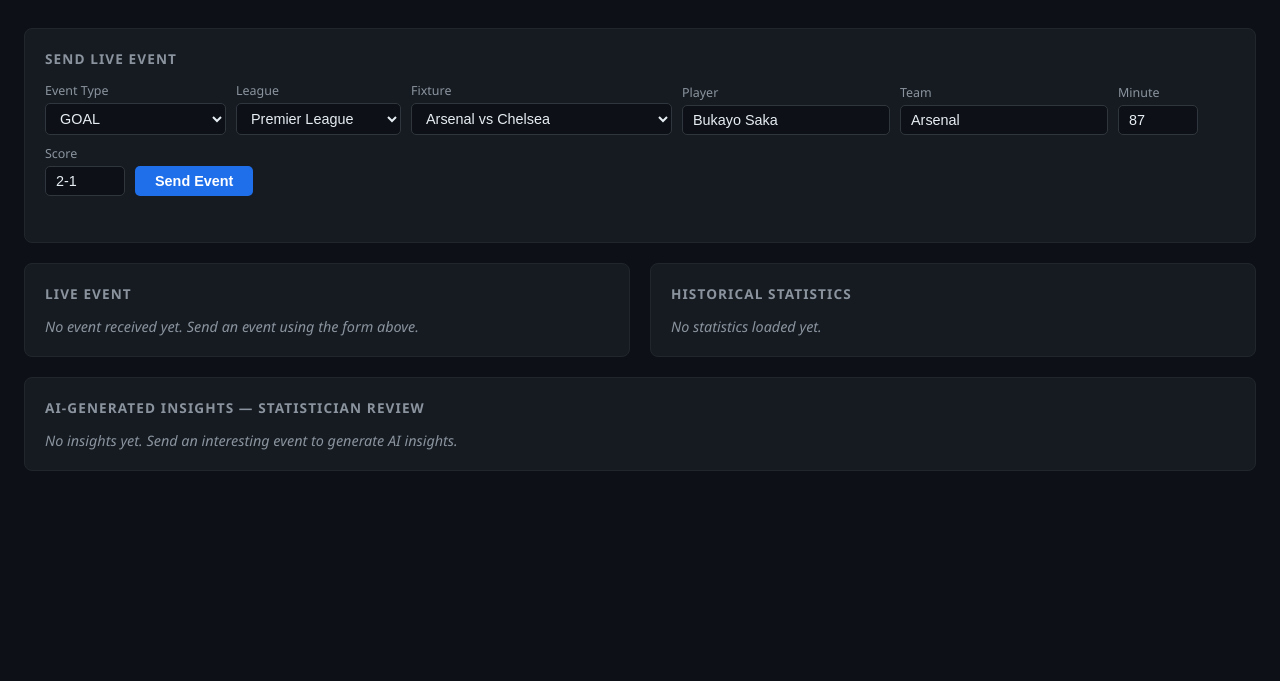
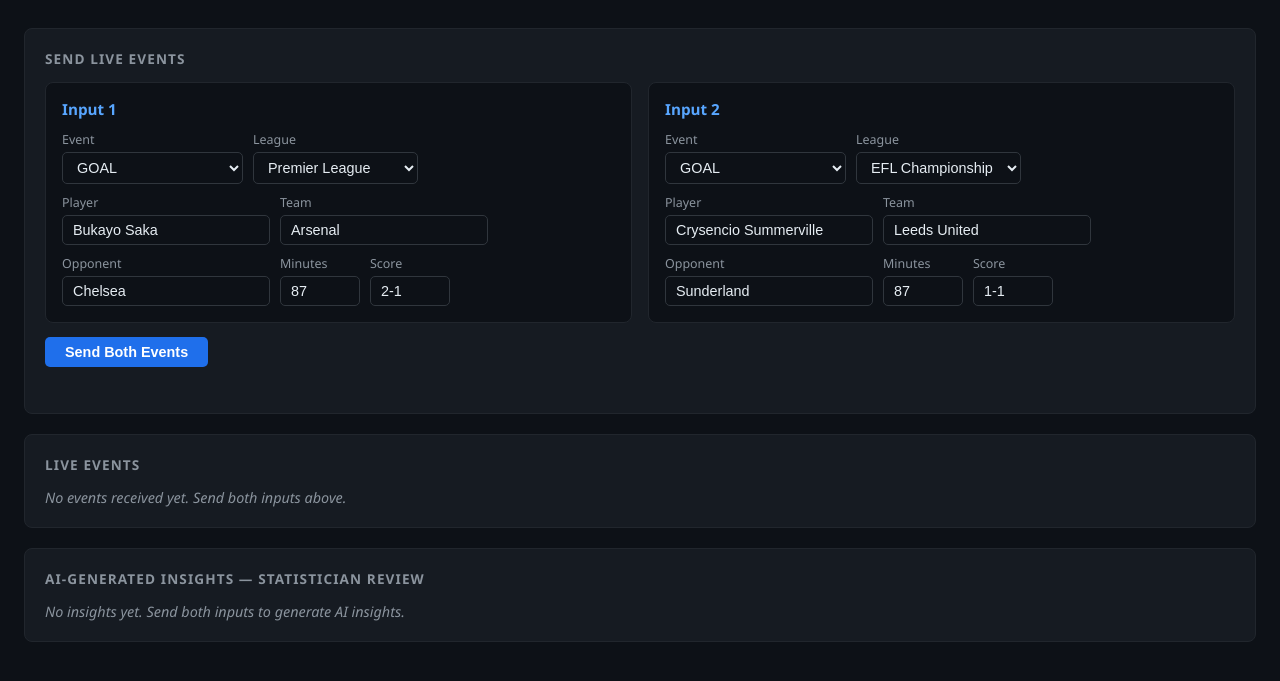
Before and after one commit to AutomationAdmins/football-ai-poc, a FastAPI app: page / in a window 1280 px wide. Shown: the part 72-753 px from the top of the page. Run offline with FastAPI, Linux system fonts and the light colour scheme.

Commit message:
inputs fix

```diff
--- a/app.py
+++ b/app.py
@@ -14,18 +14,45 @@ app = FastAPI(title="Football AI Editorial Assistant")
 app.mount("/static", StaticFiles(directory="static"), name="static")
 templates = Jinja2Templates(directory="templates")
 
-# In-memory store of the most recent processed event for the dashboard
+# In-memory store of the most recent processed events for the dashboard
 _last_result: dict = {}
 
 
-class EventPayload(BaseModel):
+class EventInputPayload(BaseModel):
     event: str
     league: str | None = None
-    fixture: str | None = None
     player: str | None = None
     team: str | None = None
-    minute: int | None = None
+    opponent: str | None = None
+    minutes: int | None = None
     score: str | None = None
+
+
+class EventBatchPayload(BaseModel):
+    input_1: EventInputPayload
+    input_2: EventInputPayload
+
+
+def _process_input(payload: EventInputPayload) -> dict:
+    processed = process_event(payload.model_dump())
+
+    if processed["status"] == "ignored":
+        return {"status": "ignored", "event": processed, "reason": processed["reason"]}
+
+    stats_context = get_context(processed)
+    prompt, allowed_facts = build_prompt(processed, stats_context)
+
+    try:
+        insights = generate_insights(prompt, allowed_facts)
+    except Exception as exc:
+        return {"status": "error", "event": processed, "reason": str(exc)}
+
+    return {
+        "status": "processed",
+        "event": processed,
+        "stats": stats_context,
+        "insights": [{"text": insight, "decision": None} for insight in insights],
+    }
 
 
 @app.get("/health")
@@ -39,44 +66,42 @@ def dashboard(request: Request):
 
 
 @app.post("/event")
-def handle_event(payload: EventPayload):
+def handle_event(payload: EventBatchPayload):
     global _last_result
 
-    processed = process_event(payload.model_dump())
+    results = [
+        _process_input(payload.input_1),
+        _process_input(payload.input_2),
+    ]
 
-    if processed["status"] == "ignored":
-        _last_result = {"status": "ignored", "event": payload.model_dump()}
-        return {"status": "ignored", "reason": processed["reason"]}
+    _last_result = {"results": results}
 
-    stats_context = get_context(processed)
-    prompt, allowed_facts = build_prompt(processed, stats_context)
-
-    try:
-        insights = generate_insights(prompt, allowed_facts)
-    except Exception as e:
-        return {"status": "error", "reason": str(e)}
-
-    _last_result = {
+    return {
         "status": "processed",
-        "event": processed,
-        "stats": stats_context,
-        "insights": [{"text": insight, "decision": None} for insight in insights],
+        "results": results,
     }
 
-    return {"status": "processed", "insights": insights}
+@app.post("/approve/{event_index}/{insight_index}")
+def approve_insight(event_index: int, insight_index: int):
+    results = _last_result.get("results", [])
+    if event_index >= len(results):
+        return {"error": "Invalid event index"}
+
+    insights = results[event_index].get("insights", [])
+    if insight_index >= len(insights):
+        return {"error": "Invalid index"}
+    insights[insight_index]["decision"] = "approved"
+    return {"status": "approved", "event_index": event_index, "insight_index": insight_index}
 
 
-@app.post("/approve/{index}")
-def approve_insight(index: int):
-    if not _last_result or index >= len(_last_result.get("insights", [])):
+@app.post("/reject/{event_index}/{insight_index}")
+def reject_insight(event_index: int, insight_index: int):
+    results = _last_result.get("results", [])
+    if event_index >= len(results):
+        return {"error": "Invalid event index"}
+
+    insights = results[event_index].get("insights", [])
+    if insight_index >= len(insights):
         return {"error": "Invalid index"}
-    _last_result["insights"][index]["decision"] = "approved"
-    return {"status": "approved", "index": index}
-
-
-@app.post("/reject/{index}")
-def reject_insight(index: int):
-    if not _last_result or index >= len(_last_result.get("insights", [])):
-        return {"error": "Invalid index"}
-    _last_result["insights"][index]["decision"] = "rejected"
-    return {"status": "rejected", "index": index}
+    insights[insight_index]["decision"] = "rejected"
+    return {"status": "rejected", "event_index": event_index, "insight_index": insight_index}
--- a/event_processor.py
+++ b/event_processor.py
@@ -11,9 +11,9 @@ def process_event(event: dict) -> dict:
         "status": "interesting",
         "event_type": event_type,
         "league": event.get("league"),
-        "fixture": event.get("fixture"),
         "player": event.get("player"),
         "team": event.get("team"),
-        "minute": event.get("minute"),
+        "opponent": event.get("opponent"),
+        "minute": event.get("minutes"),
         "score": event.get("score"),
     }
--- a/templates/index.html
+++ b/templates/index.html
@@ -180,6 +180,38 @@
             align-items: flex-end;
         }
 
+        .input-grid {
+            display: grid;
+            grid-template-columns: repeat(2, minmax(0, 1fr));
+            gap: 16px;
+        }
+
+        @media (max-width: 1000px) {
+            .input-grid {
+                grid-template-columns: 1fr;
+            }
+        }
+
+        .input-panel {
+            background: #0d1117;
+            border: 1px solid #21262d;
+            border-radius: 8px;
+            padding: 16px;
+        }
+
+        .input-panel h3 {
+            font-size: 0.95rem;
+            margin-bottom: 12px;
+            color: #58a6ff;
+        }
+
+        .result-section-title {
+            font-size: 0.95rem;
+            margin-bottom: 12px;
+            color: #58a6ff;
+            font-weight: 600;
+        }
+
         .form-group { display: flex; flex-direction: column; gap: 4px; }
         .form-group label { font-size: 0.78rem; color: #8b949e; }
 
@@ -224,11 +256,14 @@
 
 <!-- Send Event Form -->
 <div class="card send-form" style="margin-bottom: 20px;">
-    <h2>Send Live Event</h2>
+    <h2>Send Live Events</h2>
+    <div class="input-grid">
+        <div class="input-panel">
+            <h3>Input 1</h3>
             <div class="form-row">
                 <div class="form-group">
-            <label>Event Type</label>
-            <select id="f-event">
+                    <label>Event</label>
+                    <select id="input-1-event">
                         <option value="GOAL">GOAL</option>
                         <option value="PENALTY">PENALTY</option>
                         <option value="RED_CARD">RED_CARD</option>
@@ -242,53 +277,100 @@
                 </div>
                 <div class="form-group">
                     <label>League</label>
-            <select id="f-league" onchange="applyLeaguePreset()">
+                    <select id="input-1-league" onchange="applyLeaguePreset(1)">
                         <option value="Premier League">Premier League</option>
                         <option value="EFL Championship">EFL Championship</option>
                     </select>
                 </div>
                 <div class="form-group">
-            <label>Fixture</label>
-            <select id="f-fixture">
-                <option value="Arsenal vs Chelsea">Arsenal vs Chelsea</option>
-                <option value="Manchester City vs Liverpool">Manchester City vs Liverpool</option>
-                <option value="Leeds United vs Sunderland">Leeds United vs Sunderland</option>
-                <option value="Sheffield United vs Middlesbrough">Sheffield United vs Middlesbrough</option>
+                    <label>Player</label>
+                    <input id="input-1-player" type="text" placeholder="Player name" />
+                </div>
+                <div class="form-group">
+                    <label>Team</label>
+                    <input id="input-1-team" type="text" placeholder="Team name" />
+                </div>
+                <div class="form-group">
+                    <label>Opponent</label>
+                    <input id="input-1-opponent" type="text" placeholder="Opponent name" />
+                </div>
+                <div class="form-group">
+                    <label>Minutes</label>
+                    <input id="input-1-minutes" type="number" value="87" min="1" max="120" style="width:80px" />
+                </div>
+                <div class="form-group">
+                    <label>Score</label>
+                    <input id="input-1-score" type="text" placeholder="e.g. 2-1" style="width:80px" />
+                </div>
+            </div>
+        </div>
+        <div class="input-panel">
+            <h3>Input 2</h3>
+            <div class="form-row">
+                <div class="form-group">
+                    <label>Event</label>
+                    <select id="input-2-event">
+                        <option value="GOAL">GOAL</option>
+                        <option value="PENALTY">PENALTY</option>
+                        <option value="RED_CARD">RED_CARD</option>
+                        <option value="OWN_GOAL">OWN_GOAL</option>
+                        <option value="VAR_DECISION">VAR_DECISION</option>
+                        <option value="HALF_TIME">HALF_TIME</option>
+                        <option value="FULL_TIME">FULL_TIME</option>
+                        <option value="PASS">PASS (ignored)</option>
+                        <option value="THROW_IN">THROW_IN (ignored)</option>
+                    </select>
+                </div>
+                <div class="form-group">
+                    <label>League</label>
+                    <select id="input-2-league" onchange="applyLeaguePreset(2)">
+                        <option value="Premier League">Premier League</option>
+                        <option value="EFL Championship">EFL Championship</option>
                     </select>
                 </div>
                 <div class="form-group">
                     <label>Player</label>
-            <input id="f-player" type="text" value="Bukayo Saka" placeholder="Player name" />
+                    <input id="input-2-player" type="text" placeholder="Player name" />
                 </div>
                 <div class="form-group">
                     <label>Team</label>
-            <input id="f-team" type="text" value="Arsenal" placeholder="Team name" />
+                    <input id="input-2-team" type="text" placeholder="Team name" />
                 </div>
                 <div class="form-group">
-            <label>Minute</label>
-            <input id="f-minute" type="number" value="87" min="1" max="120" style="width:80px" />
+                    <label>Opponent</label>
+                    <input id="input-2-opponent" type="text" placeholder="Opponent name" />
+                </div>
+                <div class="form-group">
+                    <label>Minutes</label>
+                    <input id="input-2-minutes" type="number" value="87" min="1" max="120" style="width:80px" />
                 </div>
                 <div class="form-group">
                     <label>Score</label>
-            <input id="f-score" type="text" value="2-1" placeholder="e.g. 2-1" style="width:80px" />
+                    <input id="input-2-score" type="text" placeholder="e.g. 2-1" style="width:80px" />
                 </div>
-        <button class="btn btn-send" onclick="sendEvent()">Send Event</button>
+            </div>
+        </div>
+    </div>
+    <div style="margin-top: 14px;">
+        <button class="btn btn-send" onclick="sendEvent()">Send Both Events</button>
     </div>
     <div id="status-msg"></div>
 </div>
 
 <div class="grid">
 
-    <!-- Live Event -->
+    {% if result and result.results %}
+        {% for result_item in result.results %}
     <div class="card">
         <h2>Live Event</h2>
-        {% if result and result.event %}
-            {% set ev = result.event %}
+        <div class="result-section-title">Input {{ loop.index }}</div>
+        {% if result_item and result_item.event %}
+            {% set ev = result_item.event %}
             <div class="event-grid">
                 <span class="label">Type</span>
                 <span class="value">
                     <span class="badge-event badge-{{ ev.event_type | default('ignored') }}">
-                        {{ ev.event_type | default(result.event.event | upper) }}
+                        {{ ev.event_type | default(ev.event | upper) }}
                     </span>
                 </span>
                 {% if ev.player %}
@@ -299,13 +381,13 @@
                 <span class="label">League</span>
                 <span class="value">{{ ev.league }}</span>
                 {% endif %}
-                {% if ev.fixture %}
-                <span class="label">Fixture</span>
-                <span class="value">{{ ev.fixture }}</span>
-                {% endif %}
                 {% if ev.team %}
                 <span class="label">Team</span>
                 <span class="value">{{ ev.team }}</span>
+                {% endif %}
+                {% if ev.opponent %}
+                <span class="label">Opponent</span>
+                <span class="value">{{ ev.opponent }}</span>
                 {% endif %}
                 {% if ev.minute %}
                 <span class="label">Minute</span>
@@ -317,23 +399,28 @@
                 {% endif %}
                 <span class="label">Status</span>
                 <span class="value">
-                    {% if result.status == "ignored" %}
+                    {% if result_item.status == "ignored" %}
                         <span class="badge-event badge-ignored">IGNORED</span>
+                    {% elif result_item.status == "error" %}
+                        <span class="badge-event badge-OWN_GOAL">ERROR</span>
                     {% else %}
                         <span class="badge-event badge-GOAL" style="background:#1f6feb">PROCESSED</span>
                     {% endif %}
                 </span>
             </div>
+            {% if result_item.reason %}
+            <p class="empty-state" style="margin-top:12px;">{{ result_item.reason }}</p>
+            {% endif %}
         {% else %}
             <p class="empty-state">No event received yet. Send an event using the form above.</p>
         {% endif %}
     </div>
 
-    <!-- Historical Stats -->
     <div class="card">
         <h2>Historical Statistics</h2>
-        {% if result and result.stats %}
-            {% for entity, stats in result.stats.items() %}
+        <div class="result-section-title">Input {{ loop.index }}</div>
+        {% if result_item and result_item.stats %}
+            {% for entity, stats in result_item.stats.items() %}
                 {% for name, values in stats.items() %}
                     <div style="margin-bottom:12px">
                         <div style="font-weight:600; font-size:0.92rem; margin-bottom:6px; color:#58a6ff;">{{ name }}</div>
@@ -342,7 +429,9 @@
                             <tr>
                                 <td>{{ k | replace("_", " ") | title }}</td>
                                 <td>
-                                    {% if v is iterable and v is not string %}
+                                    {% if v is mapping %}
+                                        {{ v | tojson }}
+                                    {% elif v is iterable and v is not string %}
                                         {{ v | join(", ") }}
                                     {% else %}
                                         {{ v }}
@@ -358,31 +447,48 @@
             <p class="empty-state">No statistics loaded yet.</p>
         {% endif %}
     </div>
+        {% endfor %}
+    {% else %}
+    <div class="card" style="grid-column: 1 / -1;">
+        <h2>Live Events</h2>
+        <p class="empty-state">No events received yet. Send both inputs above.</p>
+    </div>
+    {% endif %}
 
-    <!-- AI Insights -->
     <div class="card" style="grid-column: 1 / -1;">
         <h2>AI-Generated Insights &mdash; Statistician Review</h2>
-        {% if result and result.insights %}
-            <ul class="insights-list" id="insights-list">
-                {% for item in result.insights %}
-                <li class="insight-item {% if item.decision %}{{ item.decision }}{% endif %}" id="insight-{{ loop.index0 }}">
+        {% if result and result.results %}
+            {% for result_item in result.results %}
+            <div style="margin-bottom: 18px;">
+                <div class="result-section-title">Input {{ loop.index }}</div>
+                {% if result_item.insights %}
+                <ul class="insights-list" id="insights-list-{{ loop.index0 }}">
+                    {% for item in result_item.insights %}
+                    <li class="insight-item {% if item.decision %}{{ item.decision }}{% endif %}" id="insight-{{ loop.parent.index0 }}-{{ loop.index0 }}">
                         <span class="insight-rank">#{{ loop.index }}</span>
                         <span class="insight-text">{{ item.text }}</span>
                         <div class="insight-actions">
                             {% if item.decision %}
                                 <span class="decision-badge {{ item.decision }}">{{ item.decision | upper }}</span>
                             {% else %}
-                            <button class="btn btn-approve" onclick="decide({{ loop.index0 }}, 'approve')">Approve</button>
-                            <button class="btn btn-reject"  onclick="decide({{ loop.index0 }}, 'reject')">Reject</button>
+                                <button class="btn btn-approve" onclick="decide({{ loop.parent.index0 }}, {{ loop.index0 }}, 'approve')">Approve</button>
+                                <button class="btn btn-reject" onclick="decide({{ loop.parent.index0 }}, {{ loop.index0 }}, 'reject')">Reject</button>
                             {% endif %}
                         </div>
                     </li>
                     {% endfor %}
                 </ul>
-        {% elif result and result.status == "ignored" %}
-            <p class="empty-state">Event was ignored — no AI insights generated.</p>
+                {% elif result_item.status == "ignored" %}
+                <p class="empty-state">Input {{ loop.index }} was ignored — no AI insights generated.</p>
+                {% elif result_item.status == "error" %}
+                <p class="empty-state">Input {{ loop.index }} failed: {{ result_item.reason }}</p>
                 {% else %}
-            <p class="empty-state">No insights yet. Send an interesting event to generate AI insights.</p>
+                <p class="empty-state">No insights for Input {{ loop.index }}.</p>
+                {% endif %}
+            </div>
+            {% endfor %}
+        {% else %}
+            <p class="empty-state">No insights yet. Send both inputs to generate AI insights.</p>
         {% endif %}
     </div>
 
@@ -391,46 +497,54 @@
 <script>
     const leaguePresets = {
         'Premier League': {
-            fixture: 'Arsenal vs Chelsea',
             team: 'Arsenal',
+            opponent: 'Chelsea',
             player: 'Bukayo Saka',
             score: '2-1',
         },
         'EFL Championship': {
-            fixture: 'Leeds United vs Sunderland',
             team: 'Leeds United',
+            opponent: 'Sunderland',
             player: 'Crysencio Summerville',
             score: '1-1',
         },
     };
 
-    function applyLeaguePreset() {
-        const league = document.getElementById('f-league').value;
+    function applyLeaguePreset(inputIndex) {
+        const league = document.getElementById(`input-${inputIndex}-league`).value;
         const preset = leaguePresets[league];
 
         if (!preset) {
             return;
         }
 
-        document.getElementById('f-fixture').value = preset.fixture;
-        document.getElementById('f-team').value = preset.team;
-        document.getElementById('f-player').value = preset.player;
-        document.getElementById('f-score').value = preset.score;
+        document.getElementById(`input-${inputIndex}-team`).value = preset.team;
+        document.getElementById(`input-${inputIndex}-opponent`).value = preset.opponent;
+        document.getElementById(`input-${inputIndex}-player`).value = preset.player;
+        document.getElementById(`input-${inputIndex}-score`).value = preset.score;
+    }
+
+    function buildInputPayload(inputIndex) {
+        return {
+            event: document.getElementById(`input-${inputIndex}-event`).value,
+            league: document.getElementById(`input-${inputIndex}-league`).value || null,
+            player: document.getElementById(`input-${inputIndex}-player`).value || null,
+            team: document.getElementById(`input-${inputIndex}-team`).value || null,
+            opponent: document.getElementById(`input-${inputIndex}-opponent`).value || null,
+            minutes: parseInt(document.getElementById(`input-${inputIndex}-minutes`).value) || null,
+            score: document.getElementById(`input-${inputIndex}-score`).value || null,
+        };
     }
 
     async function sendEvent() {
         const payload = {
-            event:  document.getElementById('f-event').value,
-            league: document.getElementById('f-league').value || null,
-            fixture: document.getElementById('f-fixture').value || null,
-            player: document.getElementById('f-player').value || null,
-            team:   document.getElementById('f-team').value || null,
-            minute: parseInt(document.getElementById('f-minute').value) || null,
-            score:  document.getElementById('f-score').value || null,
+            input_1: buildInputPayload(1),
+            input_2: buildInputPayload(2),
         };
 
         const msg = document.getElementById('status-msg');
-        msg.textContent = 'Sending event...';
+        msg.style.color = '#58a6ff';
+        msg.textContent = 'Sending both events...';
 
         try {
             const res = await fetch('/event', {
@@ -440,25 +554,26 @@
             });
             const data = await res.json();
 
-            if (data.status === 'ignored') {
-                msg.textContent = `Event ignored: ${data.reason}`;
-            } else if (data.status === 'error') {
+            if (data.status === 'error') {
                 msg.textContent = `AI error: ${data.reason}`;
                 msg.style.color = '#da3633';
             } else {
-                msg.textContent = 'Insights generated — refreshing dashboard...';
+                msg.textContent = 'Both inputs processed — refreshing dashboard...';
                 setTimeout(() => location.reload(), 600);
             }
         } catch (e) {
+            msg.style.color = '#da3633';
             msg.textContent = `Error: ${e.message}`;
         }
     }
 
-    async function decide(index, action) {
-        const endpoint = action === 'approve' ? `/approve/${index}` : `/reject/${index}`;
+    async function decide(eventIndex, insightIndex, action) {
+        const endpoint = action === 'approve'
+            ? `/approve/${eventIndex}/${insightIndex}`
+            : `/reject/${eventIndex}/${insightIndex}`;
         await fetch(endpoint, { method: 'POST' });
 
-        const item = document.getElementById(`insight-${index}`);
+        const item = document.getElementById(`insight-${eventIndex}-${insightIndex}`);
         item.classList.add(action === 'approve' ? 'approved' : 'rejected');
 
         const actionsDiv = item.querySelector('.insight-actions');
@@ -469,7 +584,9 @@
         actionsDiv.appendChild(badge);
     }
 
-    applyLeaguePreset();
+    applyLeaguePreset(1);
+    document.getElementById('input-2-league').value = 'EFL Championship';
+    applyLeaguePreset(2);
 </script>
 
 </body>
```
Also changed, not shown: prompt_builder.py (+6 -1 lines), sports_data.py (+19 -1 lines). Lines whose indentation alone changed are shown as unchanged.
